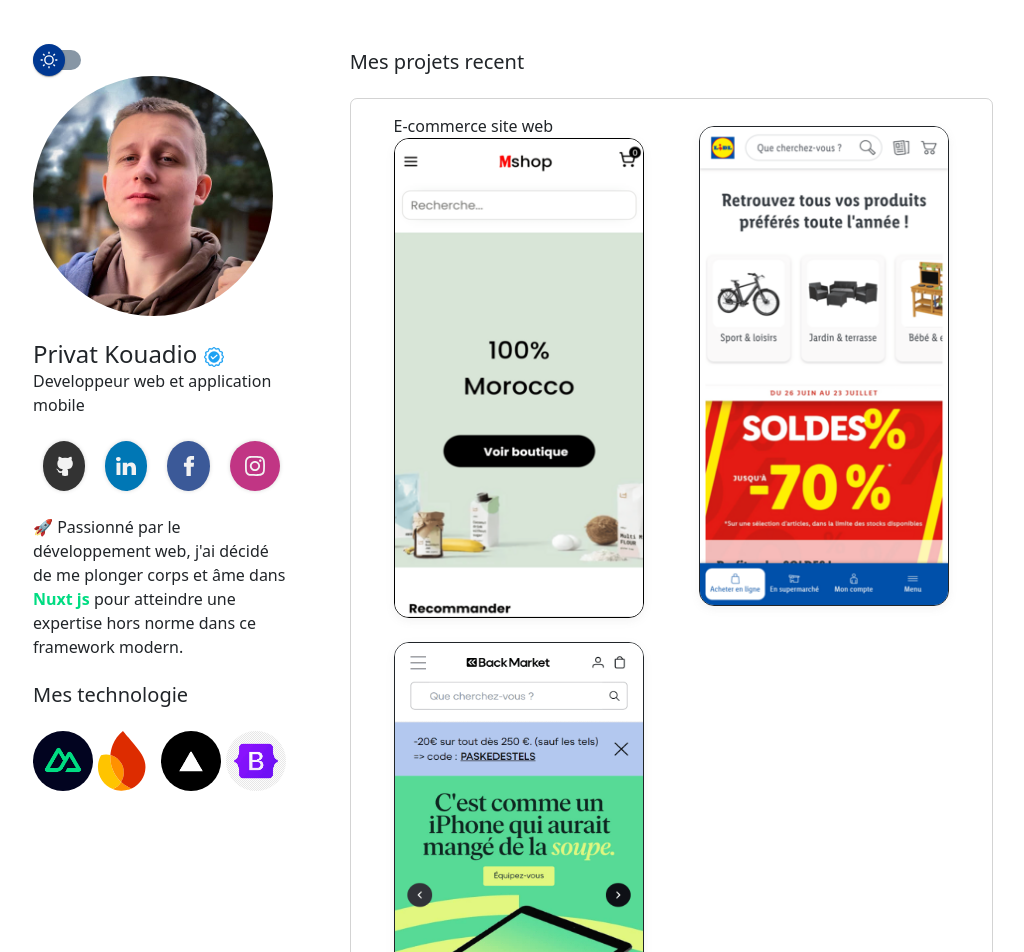
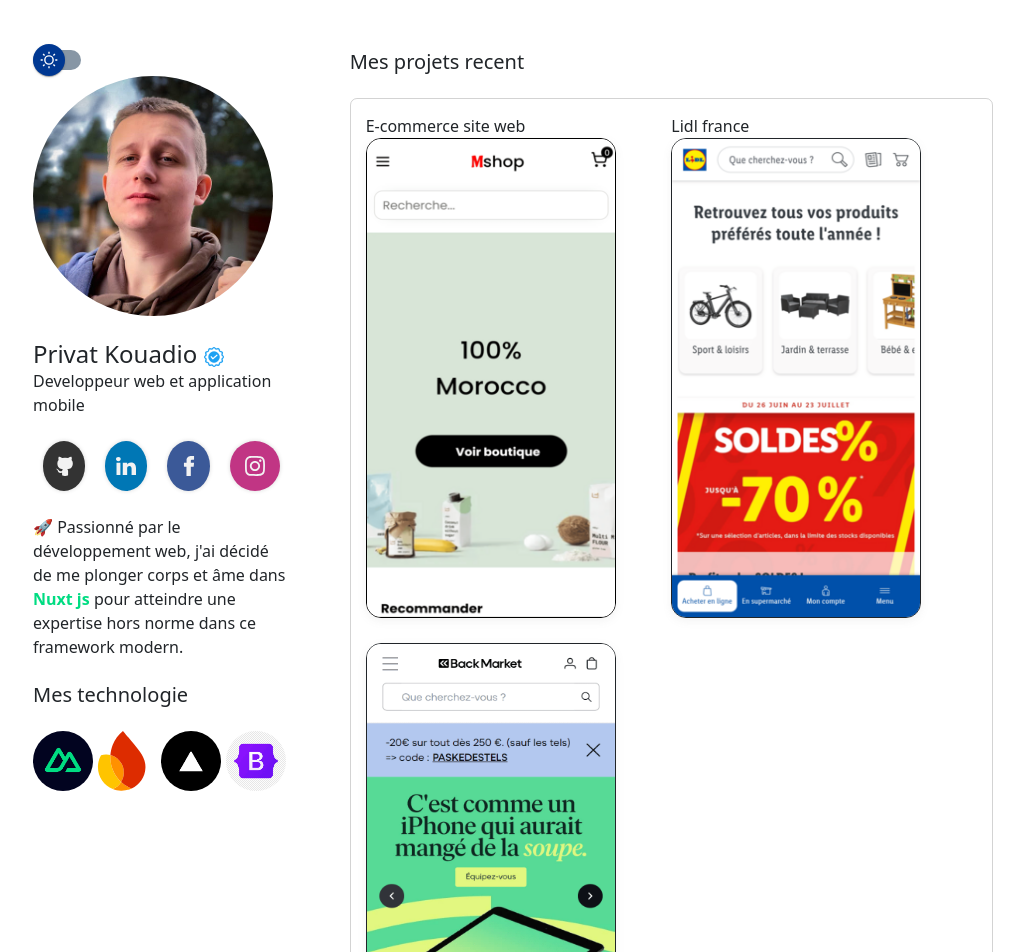
Before and after one commit to PrivatsLabs/Portfolio, a Nuxt app: page / in a window 1280 px wide. Shown: the top 952 px of the page, without its empty margins (127-1151 px from the left). Built offline with nearby package versions, Linux system fonts and the light colour scheme.

Commit message:
view upgrade

```diff
--- a/pages/index.vue
+++ b/pages/index.vue
@@ -149,7 +149,7 @@
         <br />
         <div class="top-projet">
           <div class="row">
-            <div class="col-xl-6">
+            <div class="col-sm">
               <div>
                 <p class="legend">E-commerce site web</p>
                 <a href="https://mshop-app.vercel.app/" target="_blanck">
@@ -158,22 +158,21 @@
               </div>
             </div>
 
-            <div class="col-xl-6">
+            <div class="col-sm">
               <div>
-                <p class="legend"></p>
+                <p class="legend">Lidl france</p>
                 <img src="/preview/preview_3.png" alt="" />
               </div>
             </div>
           </div>
-          <br />
-          <div class="row">
-            <div class="col-xl-6">
+
+            <div class="col-sm">
               <div>
                 <p class="legend"></p>
                 <img src="/preview/preview_2.png" alt="" />
               </div>
             </div>
-          </div>
+
         </div>
         <br />
         <br />
@@ -301,10 +300,11 @@
 
   overflow-y: auto;
 }
-.col-xl-8 .col-xl-6 {
+.col-xl-8 .col-sm {
   display: flex;
   align-items: center;
-  justify-content: center;
+  justify-content: start;
+  margin-bottom: 25px;
 }
 .col-xl-8 .top-projet {
   border: 1px solid rgba(128, 128, 128, 0.349);
@@ -312,7 +312,7 @@
   padding: 15px;
 }
 
-.col-xl-8 .col-xl-6 img {
+.col-xl-8 .col-sm img {
   width: 250px;
   height: 480px;
   border: 1px solid;
@@ -321,7 +321,7 @@
   box-shadow: 0 3px 9px rgba(142, 139, 139, 0.1); /* Ombre portée */
 }
 
-.col-xl-8 .col-xl-6 a {
+.col-xl-8 .col-sm a {
   color: black;
 }
 
@@ -527,7 +527,7 @@
     overflow-y: auto;
   }
 
-  .col-xl-8 .col-xl-6 {
+  .col-xl-8 .col-sm {
     margin-bottom: 50px;
   }
   .col-xl-8 .top-projet {
```
